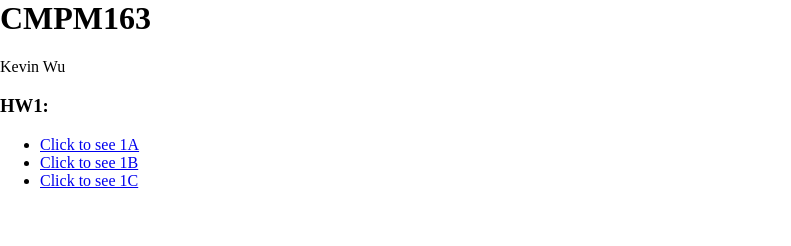
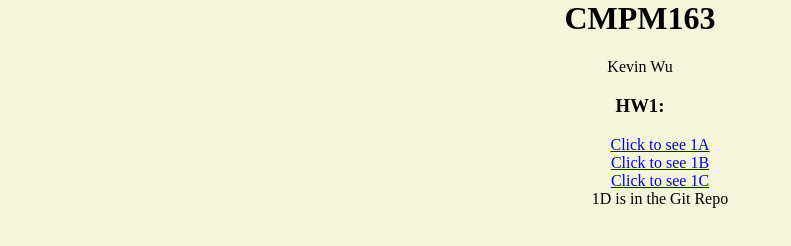
Before and after one commit to Kwu564/CMPM163, a plain HTML site: page index.html in a window 1280 px wide. Shown: the whole page, without its empty margins (0-791 px from the left). Drawn offline with Linux system fonts and the light colour scheme.

Commit message:
added a hw1 readme and partD

```diff
--- a/index.html
+++ b/index.html
@@ -7,12 +7,13 @@
    <body>
       <div id="container"></div>
       <h1>CMPM163</h1>
-      <p>Kevin Wu<br></p>
+      <p id="name">Kevin Wu<br></p>
       <h3>HW1:</h3>
-      <ul>
+      <ul style="list-style: none;">
          <li><a href=HW1/PartA/index.html> Click to see 1A </a></li>
          <li><a href=HW1/PartB/index.html> Click to see 1B </a></li>
          <li><a href=HW1/PartC/index.html> Click to see 1C </a></li>
+         <li>1D is in the Git Repo</li>
       </ul>
    </body>
 </html>
--- a/styles/styles.css
+++ b/styles/styles.css
@@ -1,8 +1,25 @@
 body {
    margin: 0;
+   background-color: #F5F5DC;
 }
 
 canvas {
    width: 100%;
    height: 100%;
 }
+
+h1 {
+   text-align: center;
+}
+
+h3 {
+   text-align: center;
+}
+
+ul {
+   text-align: center;
+}
+
+#name {
+   text-align: center;
+}
```
Also changed, not shown: HW1/Readme.txt (added), 1 other file.
